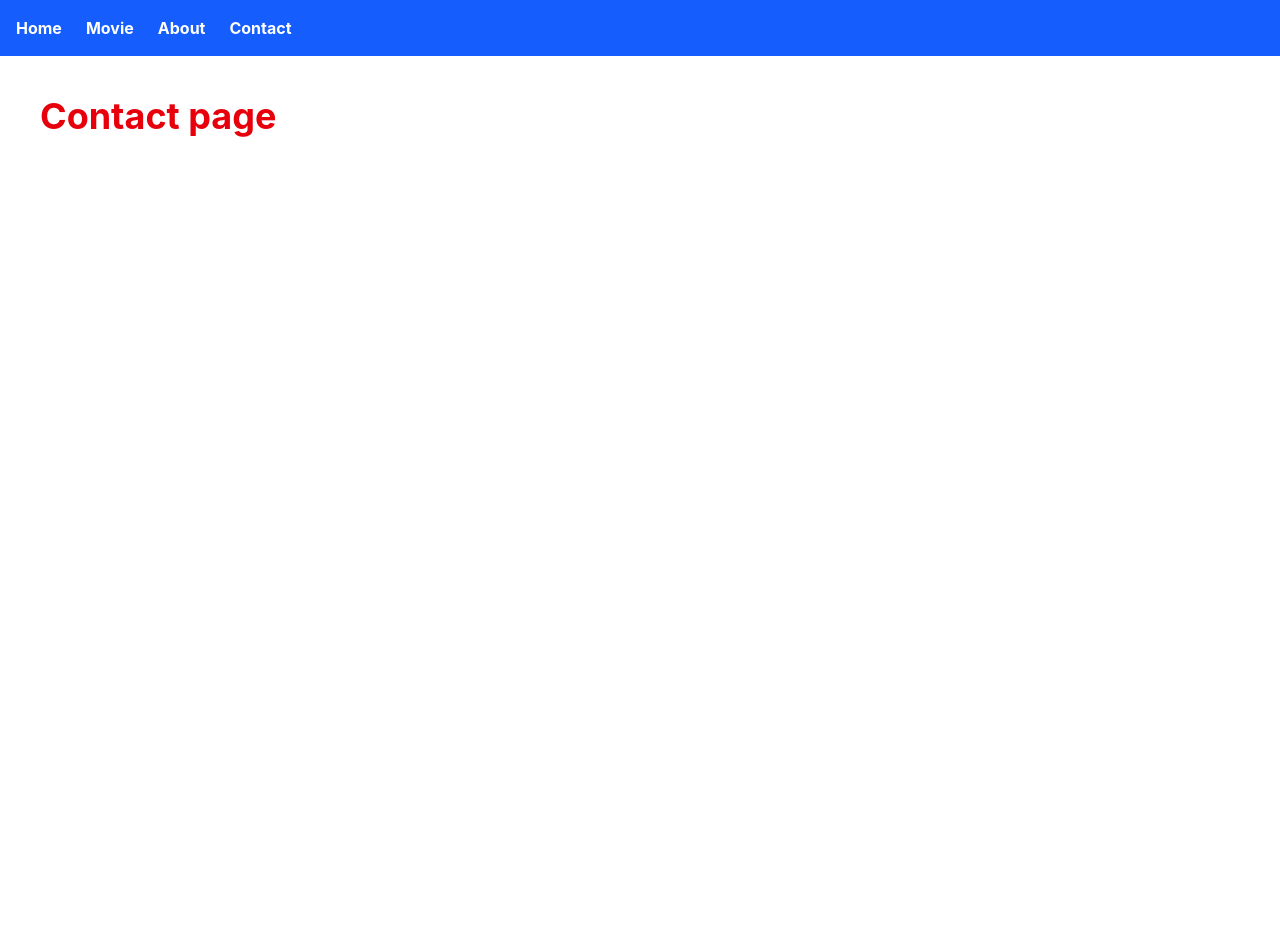
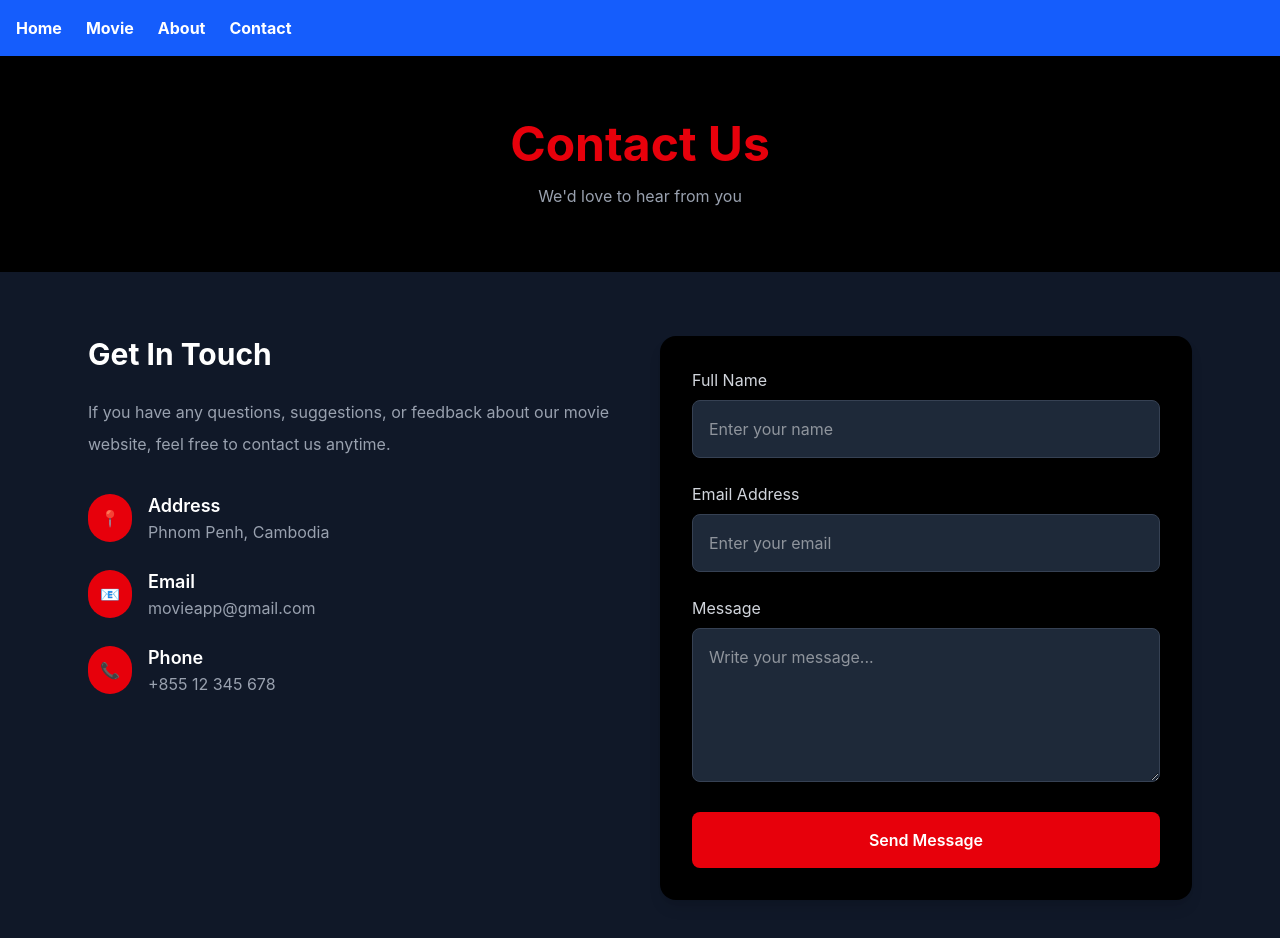
Before and after one commit to RoeunWohEhEh/vue-movie-app, a Vue app: page /contact in a window 1280 px wide. Shown: the top 938 px of the page. Before the commit the page ends 800 px from the top, so only its background shows below. Built offline with nearby package versions, Linux system fonts and the light colour scheme.

Commit message:
ui contact page

```diff
--- a/src/components/ContactPage.vue
+++ b/src/components/ContactPage.vue
@@ -1,7 +1,140 @@
 <template>
-  <div class="p-10">
-    <h1 class="text-4xl font-bold text-red-600">
-      Contact page
-    </h1>
+  <div class="min-h-screen bg-gray-900 text-white">
+
+    <!-- Header -->
+    <div class="bg-black py-16 text-center">
+      <h1 class="text-5xl font-bold text-red-600">
+        Contact Us
+      </h1>
+
+      <p class="text-gray-400 mt-4">
+        We'd love to hear from you
+      </p>
+    </div>
+
+    <!-- Contact Section -->
+    <div class="max-w-6xl mx-auto px-6 py-16 grid grid-cols-1 md:grid-cols-2 gap-10">
+
+      <!-- Left Side -->
+      <div>
+        <h2 class="text-3xl font-bold mb-6">
+          Get In Touch
+        </h2>
+
+        <p class="text-gray-400 leading-8 mb-8">
+          If you have any questions, suggestions, or feedback about our movie website,
+          feel free to contact us anytime.
+        </p>
+
+        <div class="space-y-6">
+
+          <div class="flex items-center gap-4">
+            <div class="bg-red-600 p-3 rounded-full">
+              📍
+            </div>
+
+            <div>
+              <h3 class="font-semibold text-lg">
+                Address
+              </h3>
+
+              <p class="text-gray-400">
+                Phnom Penh, Cambodia
+              </p>
+            </div>
+          </div>
+
+          <div class="flex items-center gap-4">
+            <div class="bg-red-600 p-3 rounded-full">
+              📧
+            </div>
+
+            <div>
+              <h3 class="font-semibold text-lg">
+                Email
+              </h3>
+
+              <p class="text-gray-400">
+                movieapp@gmail.com
+              </p>
+            </div>
+          </div>
+
+          <div class="flex items-center gap-4">
+            <div class="bg-red-600 p-3 rounded-full">
+              📞
+            </div>
+
+            <div>
+              <h3 class="font-semibold text-lg">
+                Phone
+              </h3>
+
+              <p class="text-gray-400">
+                +855 12 345 678
+              </p>
+            </div>
+          </div>
+
+        </div>
+      </div>
+
+      <!-- Right Side -->
+      <div class="bg-black p-8 rounded-2xl shadow-lg">
+
+        <form class="space-y-6">
+
+          <div>
+            <label class="block mb-2 text-gray-300">
+              Full Name
+            </label>
+
+            <input
+              type="text"
+              placeholder="Enter your name"
+              class="w-full p-4 rounded-lg bg-gray-800 border border-gray-700 focus:outline-none focus:border-red-600"
+            />
+          </div>
+
+          <div>
+            <label class="block mb-2 text-gray-300">
+              Email Address
+            </label>
+
+            <input
+              type="email"
+              placeholder="Enter your email"
+              class="w-full p-4 rounded-lg bg-gray-800 border border-gray-700 focus:outline-none focus:border-red-600"
+            />
+          </div>
+
+          <div>
+            <label class="block mb-2 text-gray-300">
+              Message
+            </label>
+
+            <textarea
+              rows="5"
+              placeholder="Write your message..."
+              class="w-full p-4 rounded-lg bg-gray-800 border border-gray-700 focus:outline-none focus:border-red-600"
+            ></textarea>
+          </div>
+
+          <button
+            type="submit"
+            class="w-full bg-red-600 hover:bg-red-700 transition py-4 rounded-lg font-semibold"
+          >
+            Send Message
+          </button>
+
+        </form>
+
+      </div>
+
+    </div>
+
   </div>
 </template>
+
+<script setup>
+</script>
```
